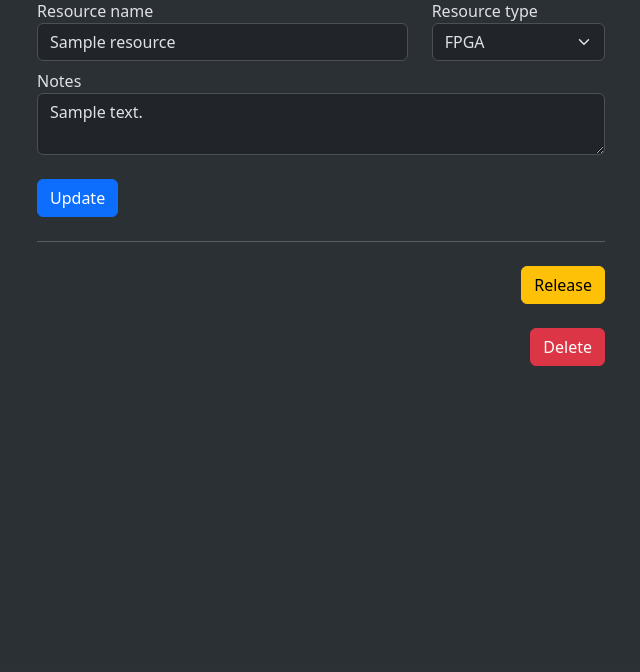
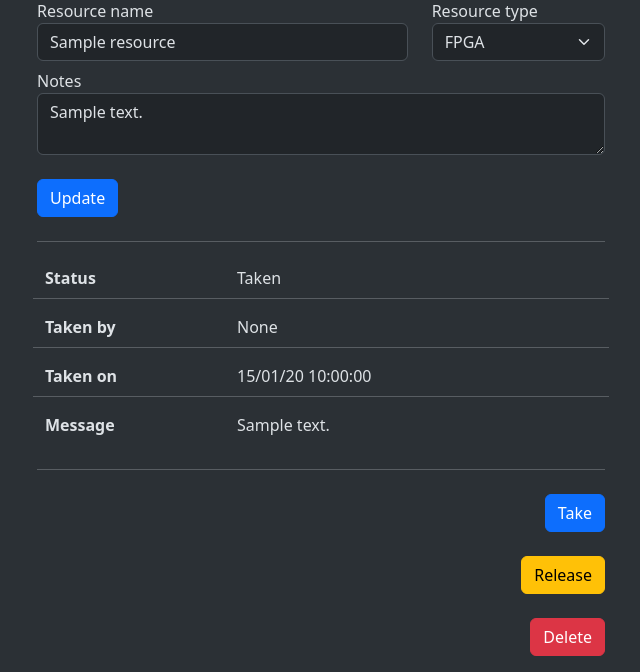
Before and after one commit to gembcior/TakeMe, a Flask app: page /resource/1 in a window 1280 px wide. Shown: the part 138-810 px from the top of the page, without its empty margins (319-959 px from the left). Before the commit the page ends 504 px from the top, so only its background shows below. Run offline with Flask 3, Linux system fonts and the light colour scheme; a user stored in the database is signed in; tables that the repository leaves empty hold one stand-in row (values such as "Sample post"); some libraries are stand-ins or nearby versions.

Commit message:
Add take option on resource page

```diff
--- a/takeme/templates/resource.html
+++ b/takeme/templates/resource.html
@@ -55,6 +55,36 @@
 
 <hr class="my-4">
 
+  <div class="mx-2 my-2">
+    <dl class="row">
+      <dt class="col-4">Status</dt>
+      {% if resource.taken %}
+      <dd class="col-8">Taken</dd>
+      {% else %}
+      <dd class="col-8">Free</dd>
+      {% endif %}
+      <hr>
+      <dt class="col-4">Taken by</dt>
+      <dd class="col-8">{{ resource.taken_by | fullname }}</dd>
+      <hr>
+      <dt class="col-4">Taken on</dt>
+      {% if resource.taken %}
+      <dd class="col-8">{{ resource.taken_on | dateformat("%d/%m/%y %H:%M:%S") }}</dd>
+      {% else %}
+      <dd class="col-8">None</dd>
+      {% endif %}
+      <hr>
+      <dt class="col-4">Message</dt>
+      <dd class="col-8">{{ resource.message }}</dd>
+    </dl>
+  </div>
+
+<hr class="my-4">
+
+<div class="d-flex justify-content-end align-items-center mt-4">
+  <button type="button" class="btn btn-primary" id="resourceTakeButton" data-bs-resource-id="{{ resource.id }}">Take</button>
+</div>
+
 <div class="d-flex justify-content-end align-items-center mt-4">
   <button type="button" class="btn btn-warning" id="resourceReleaseButton" data-bs-resource-id="{{ resource.id }}">Release</button>
 </div>
@@ -71,6 +101,11 @@
 <script src="{{ url_for('static', filename='js/resource.js') }}"></script>
 <script>
 $(document).ready(function() {
+  document.getElementById("resourceTakeButton").addEventListener("click", function() {
+    const id = this.getAttribute('data-bs-resource-id')
+    takeResource(id)
+  });
+
   document.getElementById("resourceReleaseButton").addEventListener("click", function() {
     const id = this.getAttribute('data-bs-resource-id')
     releaseResource(id)
--- a/takeme/ui/resource/__init__.py
+++ b/takeme/ui/resource/__init__.py
@@ -58,6 +58,8 @@
     resource = get_resource(id)
     if resource is None:
         return make_response({"error": f"No resource found with id {id}"}, 400)
+    if resource.taken:
+        return make_response({"error": f"Resource {id} already taken"}, 400)
     resource.taken = True
     resource.taken_by = current_user.username
     resource.taken_on = datetime.now()
```
